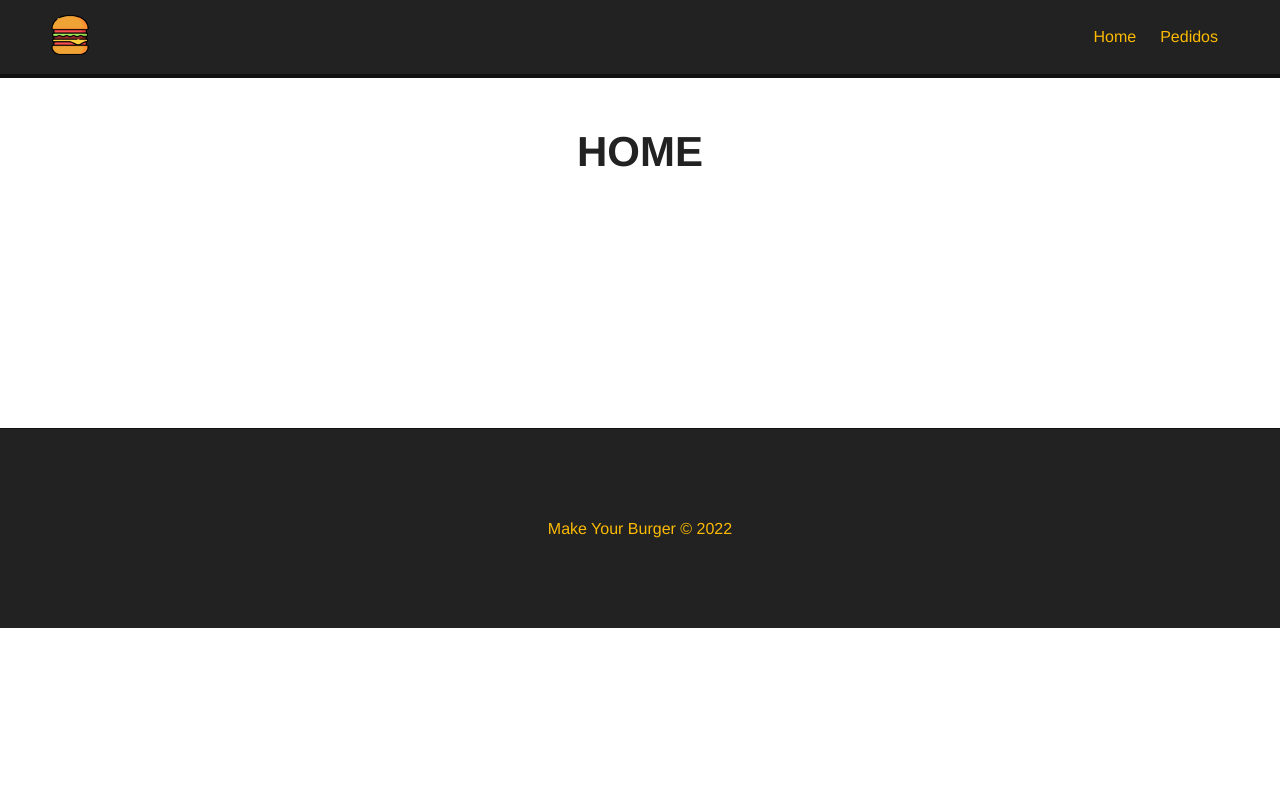
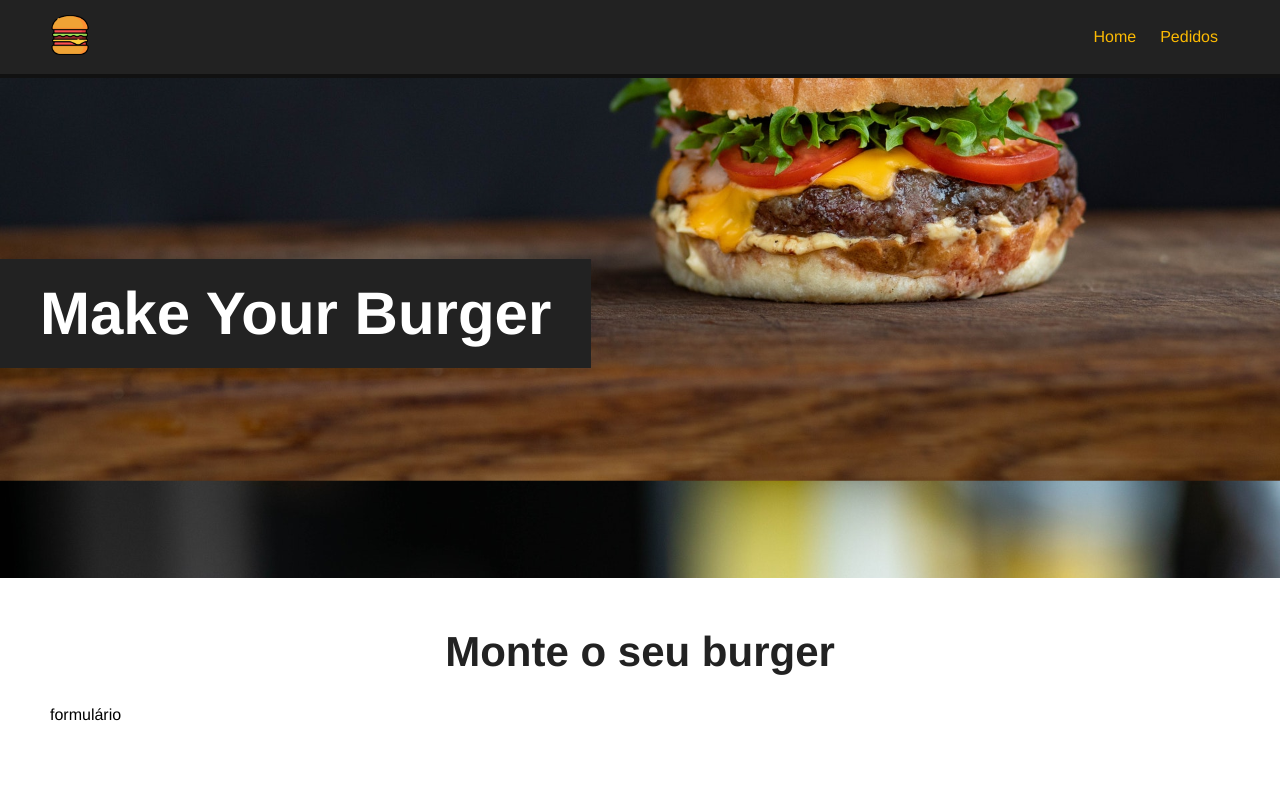
Before and after one commit to tabataruiz/make-your-burger, a Vue app: page / in a window 1280 px wide. Shown: the top 800 px of the page. Built offline with nearby package versions, Linux system fonts and the light colour scheme.

Commit message:
Criando banner da aplicação

```diff
--- /dev/null
+++ b/src/components/Banner.vue
@@ -0,0 +1,30 @@
+<template>
+  <div id="main-banner">
+    <h1>Make Your Burger</h1>
+  </div>
+</template>
+
+<script>
+export default {
+  name: "Banner"
+};
+</script>
+
+<style scoped>
+#main-banner {
+  background-image: url("/public/img/burger.jpg");
+  background-position: 0 -450px;
+  background-size: cover;
+  height: 500px;
+  display: flex;
+  align-items: center;
+}
+
+h1 {
+  color: #fff;
+  text-align: center;
+  font-size: 60px;
+  background-color: #222;
+  padding: 20px 40px;
+}
+</style>
--- a/src/views/HomeView.vue
+++ b/src/views/HomeView.vue
@@ -1,7 +1,18 @@
 <template>
+  <Banner></Banner>
   <div class="main-container">
-    <h1>HOME</h1>
+    <h1>Monte o seu burger</h1>
+    <p>formulário</p>
   </div>
 </template>
 
-<script></script>
+<script>
+import Banner from "../components/Banner.vue";
+
+export default {
+  name: "Home",
+  components: {
+    Banner
+  }
+};
+</script>
```
